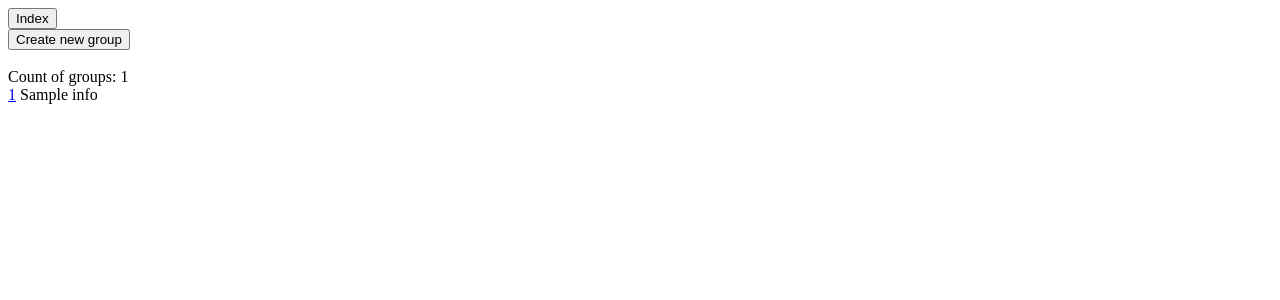
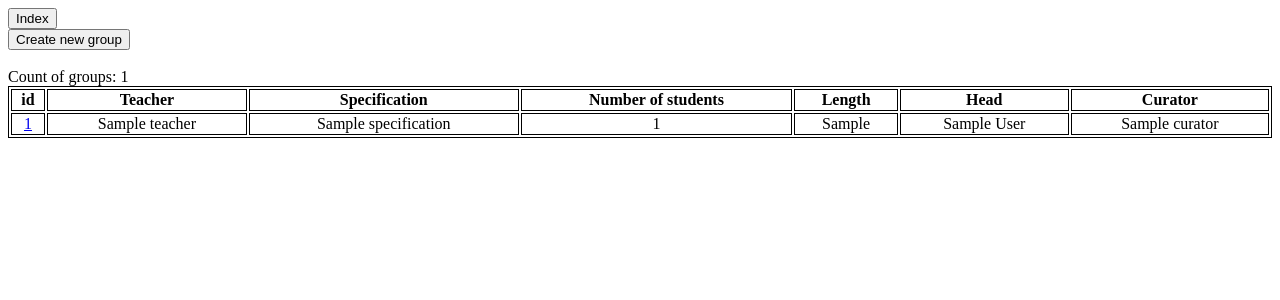
Before and after one commit to konstaz/django_homework, a Django app: template src/templates/group-list.html in a window 1280 px wide. Shown: the top 300 px of the page. Run offline with Django 3.2, Linux system fonts and the light colour scheme; the template is opened without the code that fills it: most values are stand-ins (such as "Sample title", 1, 10 or a date in 2020).

Commit message:
Chain commit

```diff
--- a/src/forms.py
+++ b/src/forms.py
@@ -40,7 +40,9 @@ class GroupCreateForm(forms.ModelForm):
         fields = ('teacher',
                   'specification',
                   'count_of_students',
-                  'length_of_course')
+                  'length_of_course',
+                  'head',
+                  'curator')
 
 
 class ContactUsForm(forms.Form):
--- a/src/group/admin.py
+++ b/src/group/admin.py
@@ -5,8 +5,9 @@ from group.models import Group  # noqa
 
 class GroupAdmin(admin.ModelAdmin):
     list_per_page = 19
-    list_display = ('id', 'teacher', 'specification', 'count_of_students', 'length_of_course')
-    fields = ('teacher', 'specification', 'count_of_students', 'length_of_course')
+    list_display = ('id', 'teacher', 'specification', 'count_of_students', 'length_of_course', 'head', 'curator')
+    fields = ('teacher', 'specification', 'count_of_students', 'length_of_course', 'head', 'curator')
+    list_select_related = ['head', 'curator']
 
 
 admin.site.register(Group, GroupAdmin)
--- a/src/group/views.py
+++ b/src/group/views.py
@@ -5,7 +5,7 @@ from forms import GroupCreateForm  # noqa
 
 
 def show_groups(request):
-    groups = Group.objects.all()
+    groups = Group.objects.all().select_related('head', 'curator')
     count = groups.count()
     return render(request, 'groups-list.html', context={'groups': groups, 'count': count})
 
--- a/src/teachers/models.py
+++ b/src/teachers/models.py
@@ -11,3 +11,6 @@ class Teacher(models.Model):
     @property
     def info(self) -> str:
         return f'{self.id}. {self.first_name} {self.last_name} {self.specification} {self.active_groups} groups'
+
+    def info(self) -> str:
+        return f'{self.id} {self.first_name} {self.last_name} {self.age}'
--- a/src/templates/group-list.html
+++ b/src/templates/group-list.html
@@ -3,6 +3,12 @@
 <head>
     <meta charset="UTF-8">
     <title>Groups</title>
+    <style>
+        table, th, td{
+            border: 1px solid black;
+            text-align: center;
+        }
+    </style>
 </head>
 <body>
 
@@ -10,9 +16,29 @@
 <a href="{% url 'groups:create' %}"><input type="button" value="Create new group"/></a><br><br>
 Count of groups: {{ count }}<br>
 
-{% for group in groups %}
-    <a href="{% url 'groups:edit' pk=group.id %}">{{ group.id }}</a>
-    {{ group.info }}<br>
-{% endfor %}
+<table style="width:100%">
+    <tr>
+        <th>id</th>
+        <th>Teacher</th>
+        <th>Specification</th>
+        <th>Number of students</th>
+        <th>Length</th>
+        <th>Head</th>
+        <th>Curator</th>
+    </tr>
+
+    {% for group in groups %}
+    <tr>
+        <td><a href="{% url 'groups:edit' pk=group.id %}">{{ group.id }}</a></td>
+        <td>{{ group.teacher }}</td>
+        <td>{{ group.specification }}</td>
+        <td>{{ group.count_of_students }}</td>
+        <td>{{ group.length_of_course }}</td>
+        <td>{{ group.head.full_name }}</td>
+        <td>{{ group.curator }}</td>
+    </tr>
+
+    {% endfor %}
+</table>
 </body>
 </html>
```
Also changed, not shown: src/group/management/commands/generate_groups.py (added, +34 -0 lines), src/group/models.py (+7 -1 lines).
